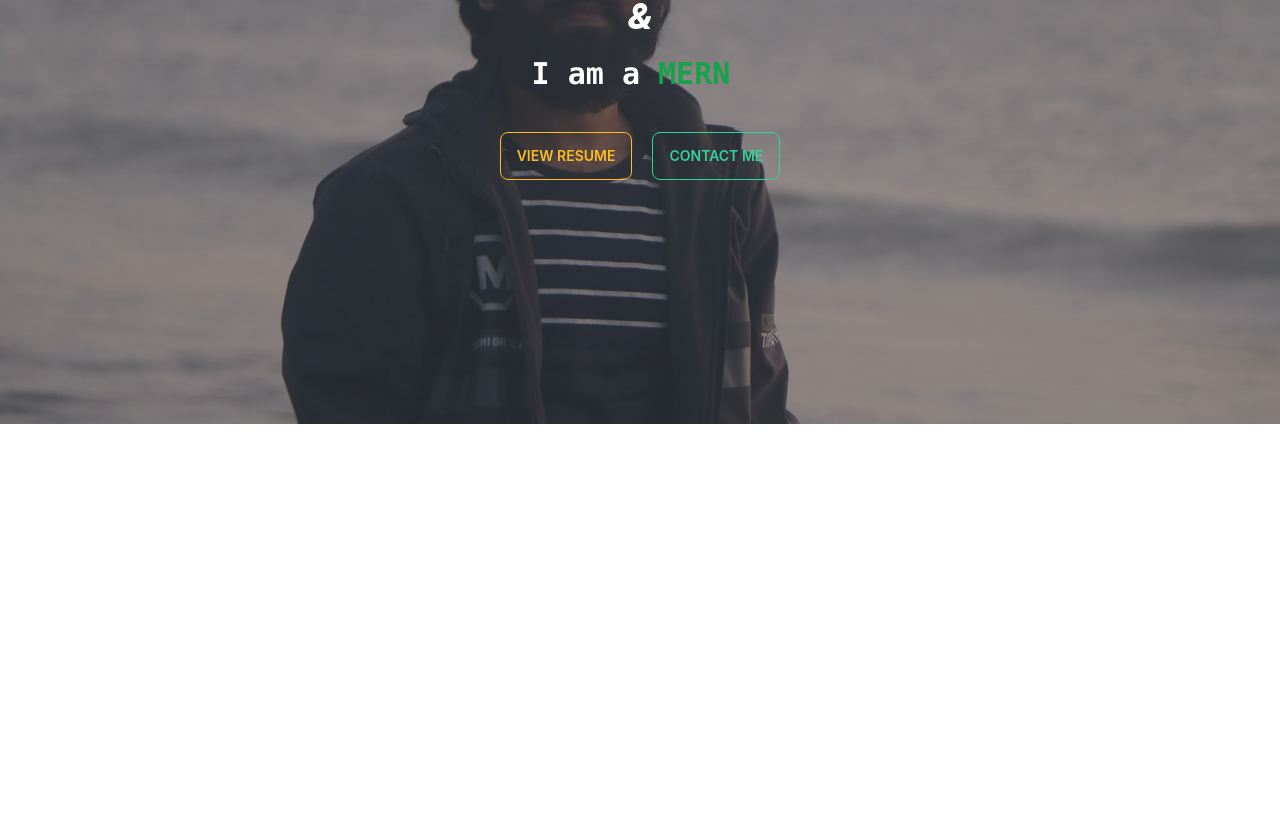
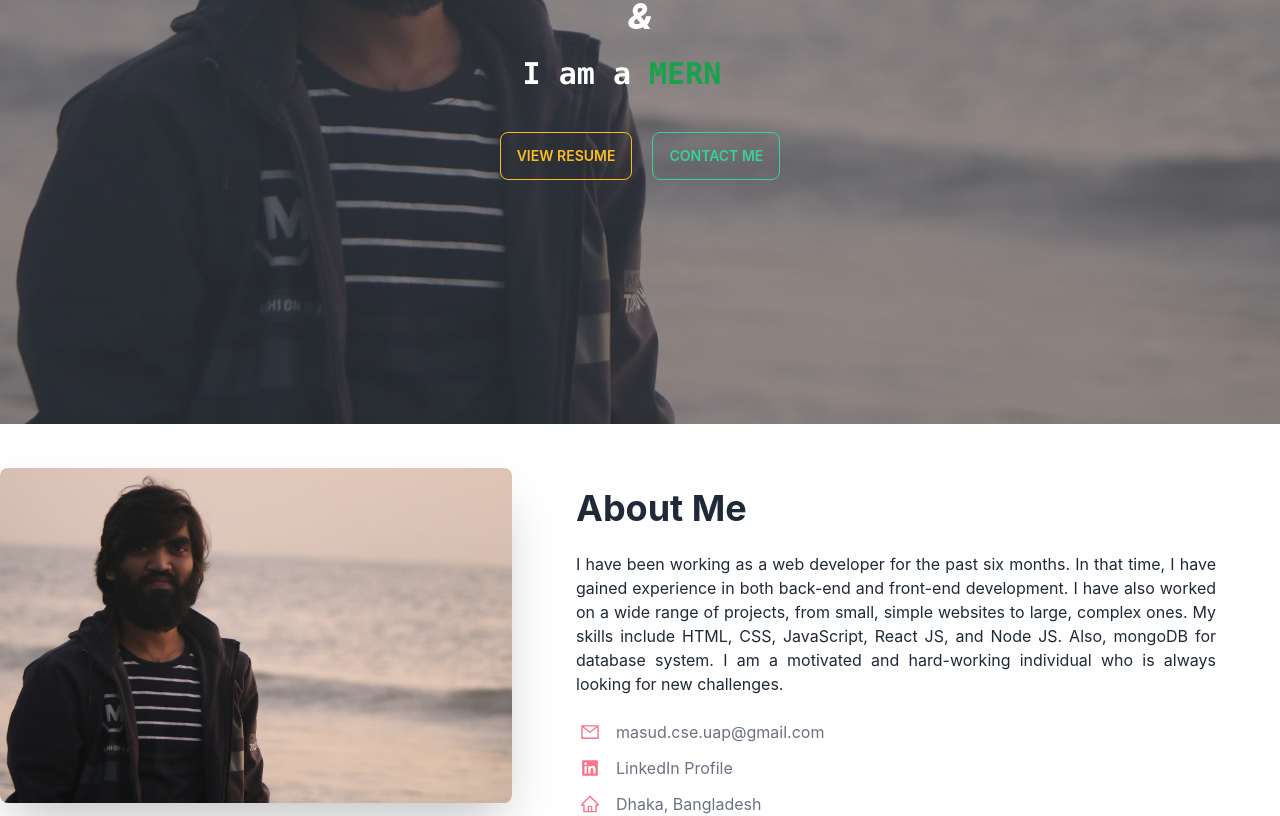
Before and after one commit to Masud-Ahmed35/personal-portfolio, a React (Create React App) app: page / in a window 1280 px wide. Shown: the part 440-1256 px from the top of the page. Before the commit the page ends 864 px from the top, so only its background shows below. Built offline with nearby package versions, Linux system fonts and the light colour scheme.

Commit message:
add about section

```diff
--- a/package.json
+++ b/package.json
@@ -9,6 +9,7 @@
     "daisyui": "^2.43.0",
     "react": "^18.2.0",
     "react-dom": "^18.2.0",
+    "react-icons": "^4.7.1",
     "react-router-dom": "^6.4.5",
     "react-scripts": "5.0.1",
     "react-simple-typewriter": "^5.0.1",
--- /dev/null
+++ b/src/Components/Home/About/About.js
@@ -0,0 +1,49 @@
+import React from 'react';
+import myPhoto from '../../../Assets/myPhoto.jpg'
+import { AiOutlineMail, AiOutlineHome, AiFillLinkedin } from "react-icons/ai";
+
+const About = () => {
+    return (
+        <div className='mt-11'>
+            <div className="hero">
+                <div className="flex flex-col lg:flex-row">
+                    <img src={myPhoto} className="lg:max-w-lg h-full rounded-lg shadow-2xl" alt='' />
+                    <div className='mt-5 mx-5 lg:w-[50%] lg:mx-auto'>
+                        <h1 className="text-4xl font-bold">About Me</h1>
+                        <p className="py-6 text-justify">
+                            I have been working as a web developer for the past six months. In that time, I have gained experience
+                            in both back-end and front-end development. I have also worked on a wide range of projects, from
+                            small, simple websites to large, complex ones. My skills include HTML, CSS, JavaScript, React JS, and
+                            Node JS. Also, mongoDB for database system.
+                            I am a motivated and hard-working individual who is always looking for new challenges.
+                        </p>
+                        <p>
+                            <a href="mailto:masud.cse.uap@gmail.com"
+                                className='flex items-center gap-3'
+                            >
+                                <span><AiOutlineMail className='h-5 w-7 text-rose-400 font-thin' /></span>
+                                <span className='text-gray-500 '>masud.cse.uap@gmail.com</span>
+                            </a>
+                        </p>
+                        <p className='mt-3'>
+                            <a href="https://www.linkedin.com/in/md-masud-ahmed-7b41a1240/"
+                                target='_blank'
+                                rel='noreferrer'
+                                className='flex items-center gap-3'
+                            >
+                                <span><AiFillLinkedin className='h-5 w-7 text-rose-400 font-thin' /></span>
+                                <span className='text-gray-500 '>LinkedIn Profile</span>
+                            </a>
+                        </p>
+                        <p className='flex items-center gap-3 mt-3'>
+                            <span><AiOutlineHome className='h-5 w-7 text-rose-400' /></span>
+                            <span className='text-gray-500 '>Dhaka, Bangladesh</span>
+                        </p>
+                    </div>
+                </div>
+            </div>
+        </div>
+    );
+};
+
+export default About;
--- a/src/Components/Home/Hero/Hero.js
+++ b/src/Components/Home/Hero/Hero.js
@@ -22,7 +22,11 @@ const Hero = () => {
                         <span className='text-red-600'><Cursor cursorStyle='|' /></span>
                     </p>
                     <div className='flex gap-5 justify-center mt-10'>
-                        <button className="btn btn-warning btn-outline">View Resume</button>
+                        <a href="https://drive.google.com/file/d/1KqI7myCcUcQupUfBfAGWa0e1QsQoosbe/view?usp=sharing"
+                            rel='noreferrer'
+                            target="_blank">
+                            <button className="btn btn-warning btn-outline">View Resume</button>
+                        </a>
                         <button className="btn btn-success btn-outline">Contact Me</button>
                     </div>
                 </div>
--- a/src/Components/Home/Home.js
+++ b/src/Components/Home/Home.js
@@ -1,10 +1,14 @@
 import React from 'react';
+import About from './About/About';
 import Hero from './Hero/Hero';
+import Skills from './Skills/Skills';
 
 const Home = () => {
     return (
         <div>
             <Hero />
+            <About />
+            <Skills />
         </div>
     );
 };
--- /dev/null
+++ b/src/Components/Home/Skills/Skills.js
@@ -0,0 +1,11 @@
+import React from 'react';
+
+const Skills = () => {
+    return (
+        <div>
+
+        </div>
+    );
+};
+
+export default Skills;
```
Also changed, not shown: src/Assets/myPhoto.jpg, 1 other file (tests, documents, lock files or other folders).
